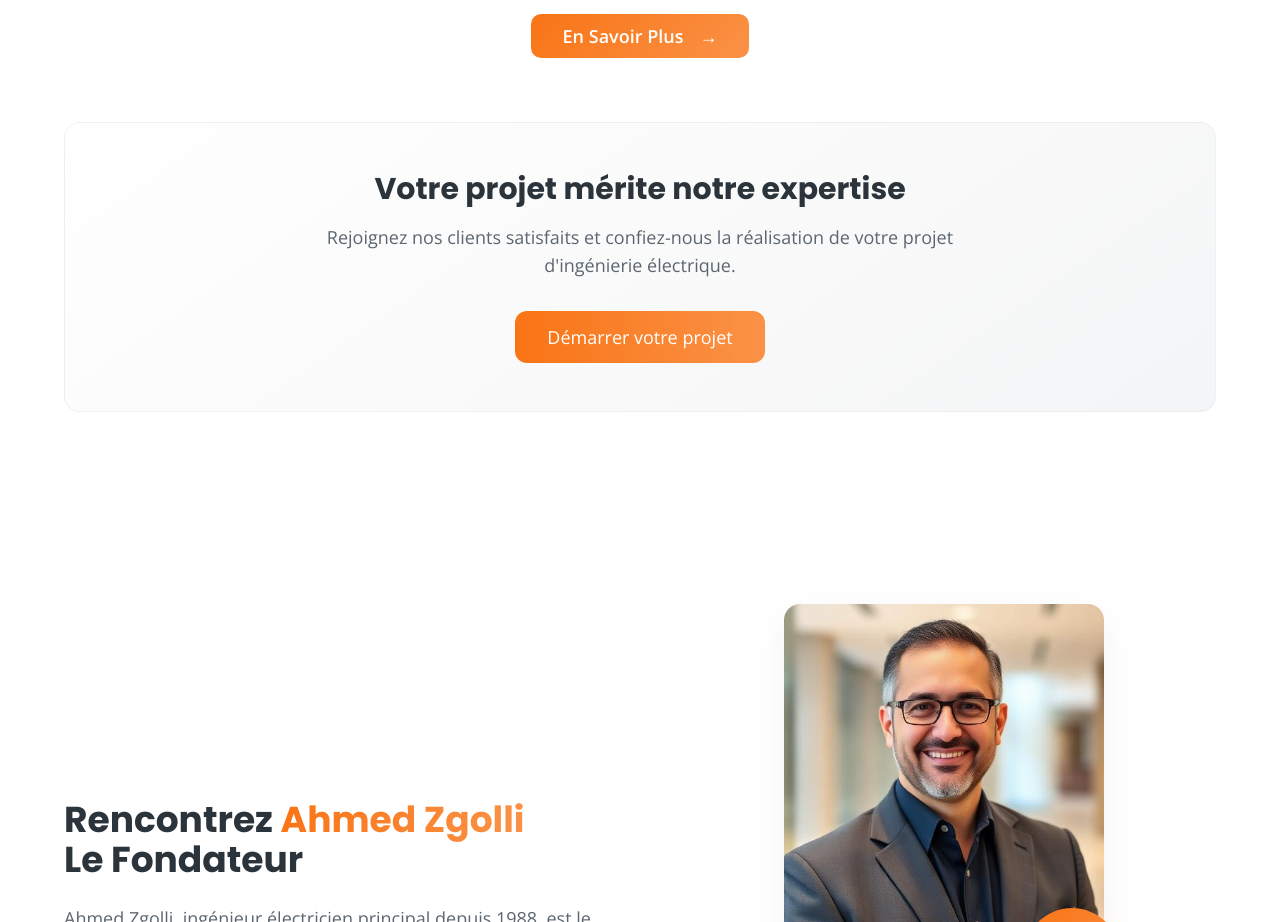
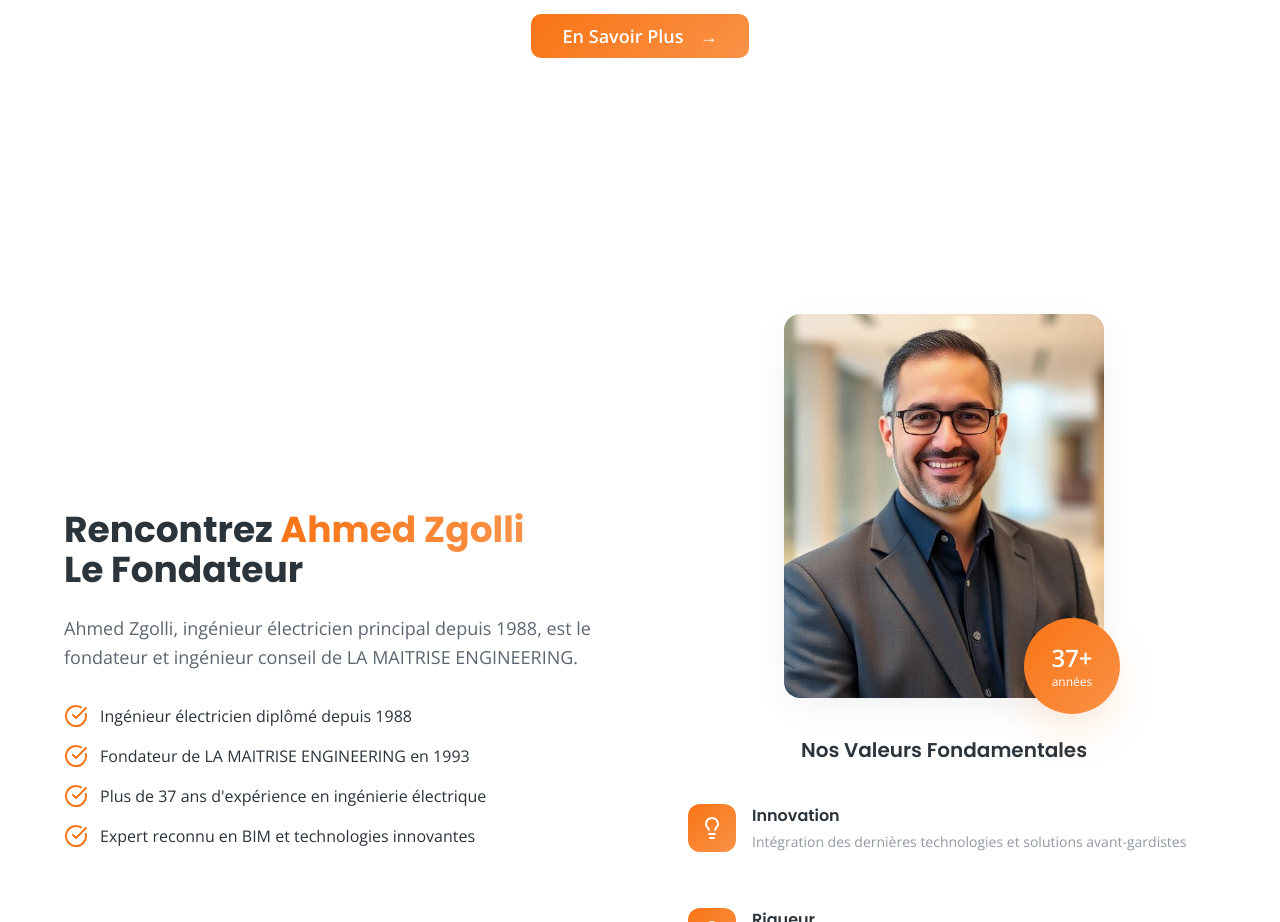
Before and after one commit to sadokz/LA-MAITRISE-SITE, a React (Vite) app: page / in a window 1280 px wide. Shown: the part 3060-3982 px from the top of the page. Built offline with nearby package versions, Linux system fonts and the light colour scheme; no server answers; the database is empty; the HTML template or start-up script is replaced by a standard one.

Commit message:
[dyad] Removing the CTA section from the References component - wrote 1 file(s)

```diff
--- a/src/components/References.tsx
+++ b/src/components/References.tsx
@@ -181,23 +181,6 @@ const References = () => {
               </Link>
             </Button>
           </div>
-
-          {/* Contact CTA */}
-          <div className="text-center animate-fade-up">
-            <div className="bg-gradient-card rounded-2xl p-8 lg:p-12 border border-border/50">
-              <EditableText textKey="references.cta.title" defaultValue={getSiteText('references', 'cta', 'title', 'Votre projet mérite notre expertise')} className="font-heading font-bold text-2xl lg:text-3xl text-gray-dark mb-4" as="h3" />
-              <EditableText textKey="references.cta.description" defaultValue={getSiteText('references', 'cta', 'description', "Rejoignez nos clients satisfaits et confiez-nous la réalisation de votre projet d'ingénierie électrique.")} className="text-lg text-gray-medium mb-8 max-w-2xl mx-auto" as="p" multiline />
-              <button
-                onClick={() => {
-                  const element = document.getElementById('contact');
-                  if (element) element.scrollIntoView({ behavior: 'smooth' });
-                }}
-                className="btn-primary text-lg"
-              >
-                Démarrer votre projet
-              </button>
-            </div>
-          </div>
         </div>
       </div>
     </section>
```
